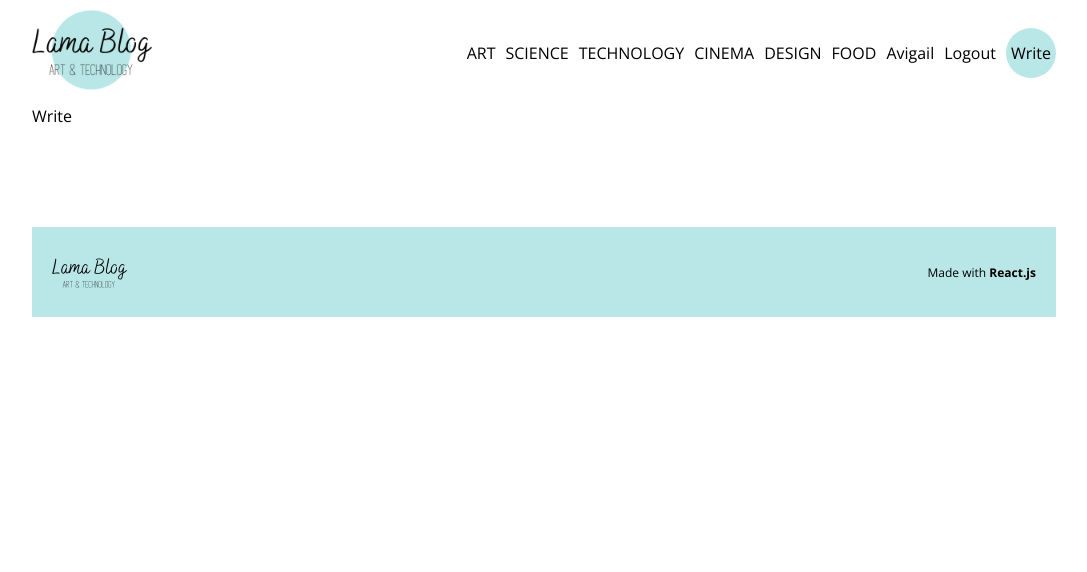
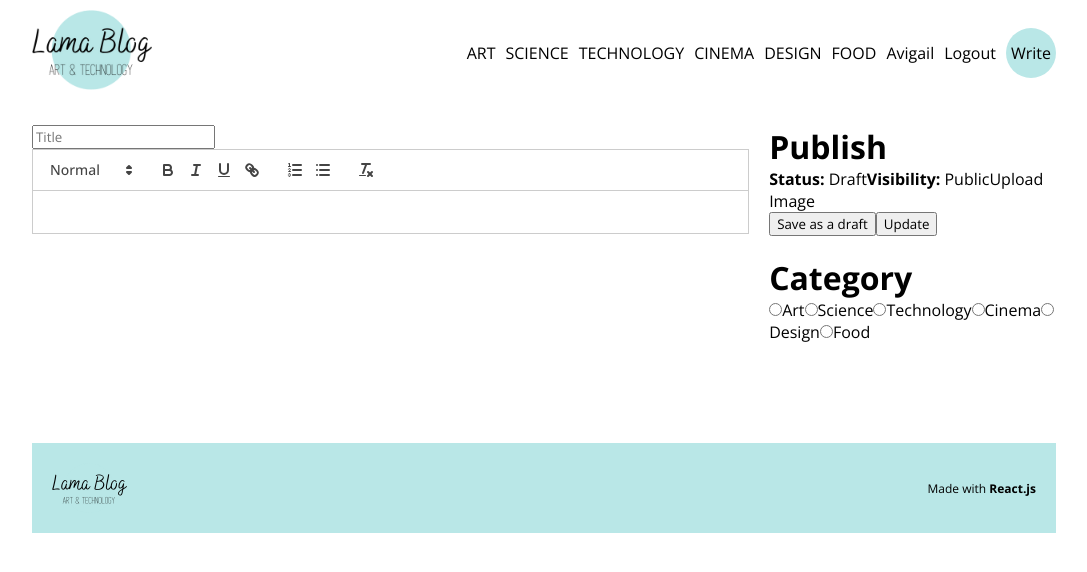
Before and after one commit to avishaar/Blog-App, a React (Create React App) app in the folder client/: page /write in a window 1280 px wide. Shown: the top 572 px of the page, without its empty margins (96-1183 px from the left). Built offline with nearby package versions, Linux system fonts and the light colour scheme.

Commit message:
write page content

```diff
--- a/client/src/pages/Write.jsx
+++ b/client/src/pages/Write.jsx
@@ -1,8 +1,53 @@
-import React from "react";
+import React, { useState } from "react";
+import ReactQuill from 'react-quill';
+import 'react-quill/dist/quill.snow.css';
 
 const Write = () => {
+    const [value, setValue] = useState('');
+
+
+    console.log(value);
     return (
-        <div>Write</div>
+        <div className="add">
+            <div className="content">
+                <input type="text" placeholder="Title" />
+                <div className="editorContainer">
+                <ReactQuill theme="snow" value={value} onChange={setValue} />
+                </div>
+            </div>
+            <div className="menu">
+                <div className="item">
+                    <h1>Publish</h1>
+                    <span>
+                        <b>Status: </b> Draft
+                    </span>
+                    <span>
+                        <b>Visibility: </b> Public
+                    </span>
+                    <input style={{display:"none"}} type="file" name="" id="file" />
+                    <label htmlFor="file">Upload Image</label>
+                    <div className="buttons">
+                        <button>Save as a draft</button>
+                        <button>Update</button>
+                    </div>
+                </div>
+                <div className="item">
+                    <h1>Category</h1>
+                    <input type="radio" name="cat" value="art" id="art" />
+                    <label htmlFor="art">Art</label>
+                    <input type="radio" name="cat" value="science" id="science" />
+                    <label htmlFor="science">Science</label>
+                    <input type="radio" name="cat" value="technology" id="technology" />
+                    <label htmlFor="technology">Technology</label>
+                    <input type="radio" name="cat" value="cinema" id="cinema" />
+                    <label htmlFor="cinema">Cinema</label>
+                    <input type="radio" name="cat" value="design" id="design" />
+                    <label htmlFor="design">Design</label>
+                    <input type="radio" name="cat" value="food" id="food" />
+                    <label htmlFor="food">Food</label>
+                </div>
+            </div>
+        </div>
     )
 };
 
--- a/client/src/style.scss
+++ b/client/src/style.scss
@@ -302,11 +302,26 @@ $lightGreen : #b9e7e7;
                         }
                     }
                 }
+            }
+        }
 
+        //write page
 
+        .add{
+            margin-top: 20px;
+            display: flex;
+            gap: 20px;
+
+            .content{
+                flex: 5;
             }
 
+            .menu{
+                flex: 2;
+                display: flex;
+                flex-direction: column;
+                gap: 20px;
+            }
         }
-
     }
 }
--- /dev/null
+++ b/package.json
@@ -0,0 +1,5 @@
+{
+  "dependencies": {
+    "react-quill": "^2.0.0"
+  }
+}
```
Also changed, not shown: 1 other file (tests, documents, lock files or other folders).
